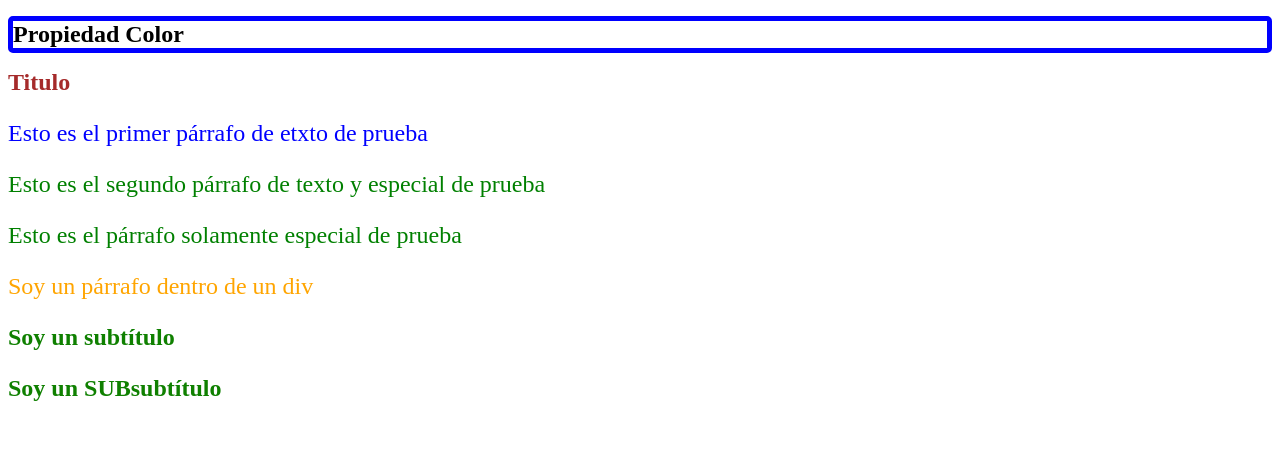
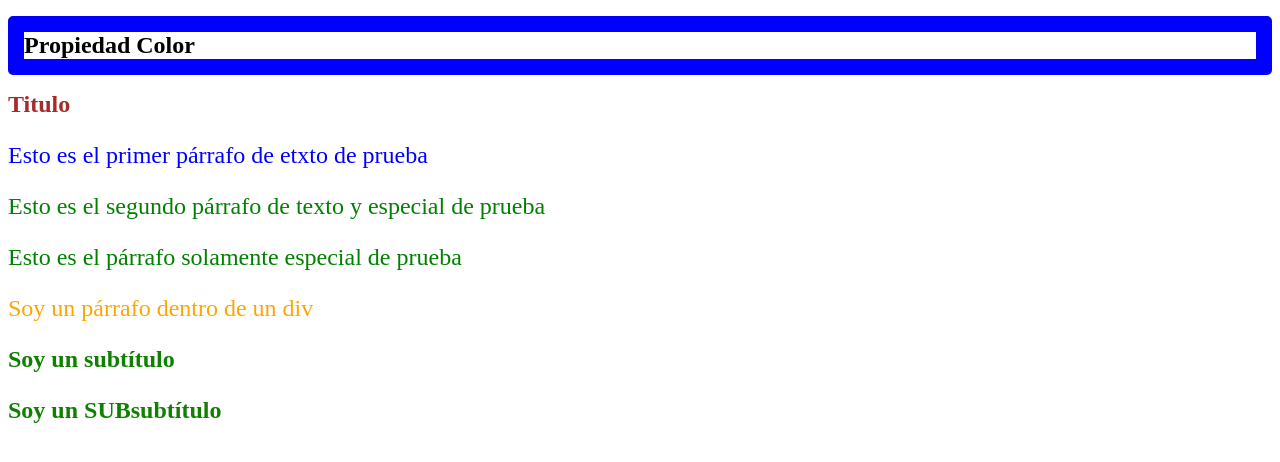
Before and after one commit to CristianInBits/Tutoriales-HolaMundo, a plain HTML site: page Curso CSS/index.html in a window 1280 px wide. Drawn offline with Linux system fonts and the light colour scheme.

Commit message:
Unidades de Medida

```diff
--- a/Curso CSS/style.css
+++ b/Curso CSS/style.css
@@ -54,7 +54,5 @@ lineas
     border-style: solid;
     border-color: blue;
     border-radius: 5px;
-    border-width: 5px;
-
-
+    border-width: 1pc;
 }
```
Also changed, not shown: Curso CSS/teoria.txt.
